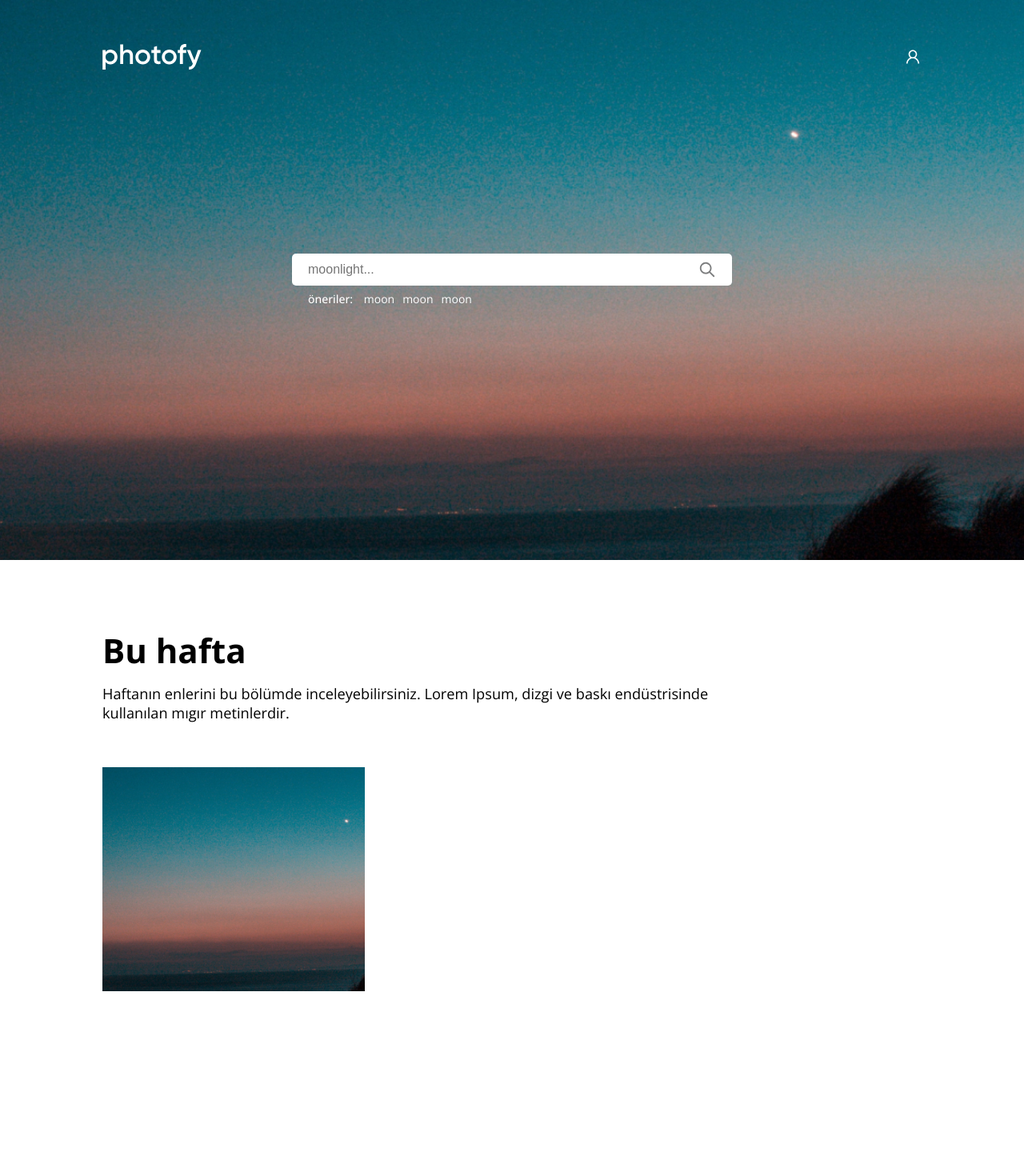
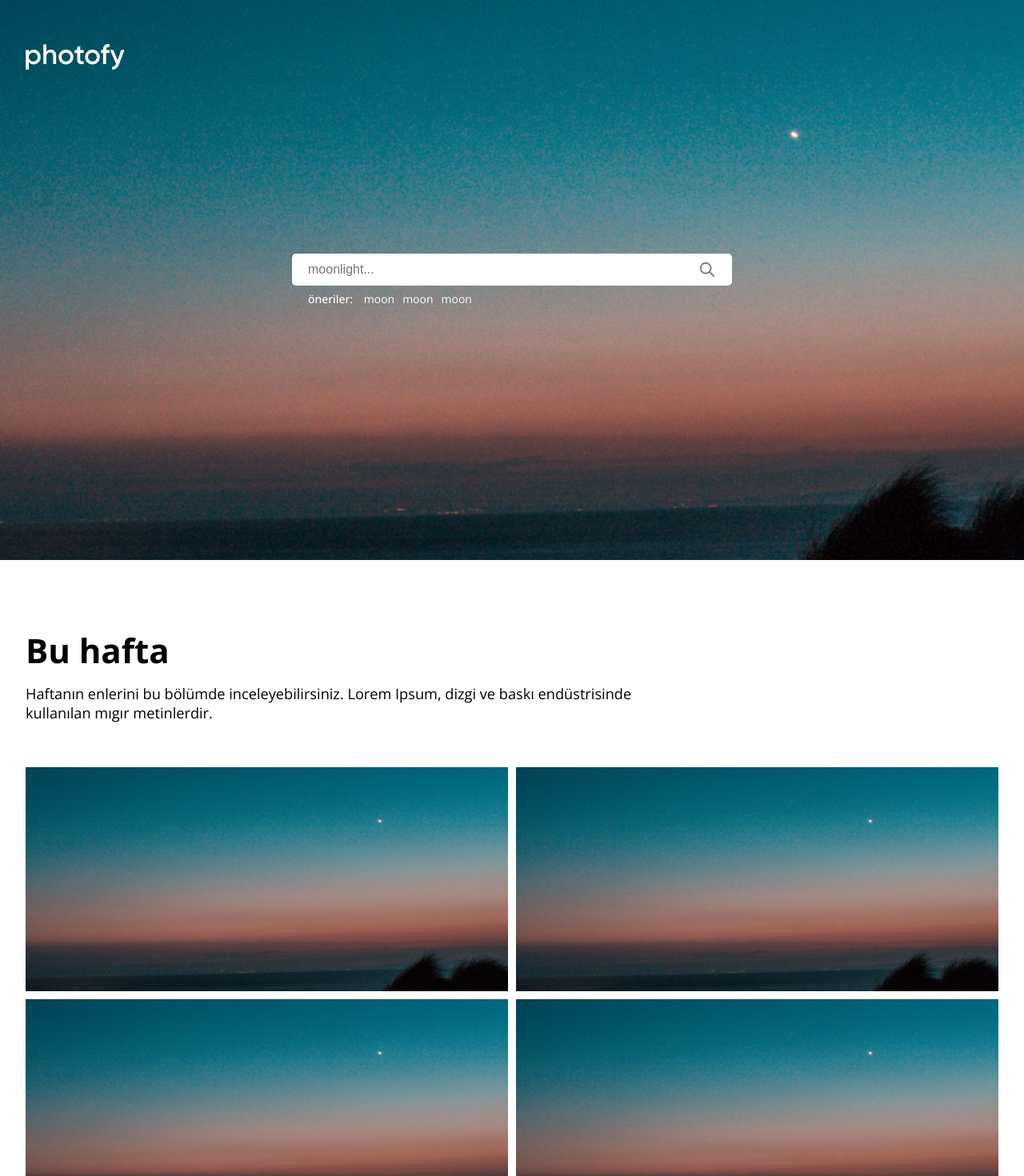
Before and after one commit to mehmetoztokay/photofy, a Vue app: page /#/ in a window 1280 px wide. Shown: the top 1470 px of the page at 80% size. Before the commit the page ends 1239 px from the top, so only its background shows below. Built offline with nearby package versions, Linux system fonts and the light colour scheme.

Commit message:
Home gallery duyarli hale getirildi.

```diff
--- a/public/index.html
+++ b/public/index.html
@@ -1,15 +1,22 @@
 <!DOCTYPE html>
 <html lang="">
   <head>
-    <meta charset="utf-8">
-    <meta http-equiv="X-UA-Compatible" content="IE=edge">
-    <meta name="viewport" content="width=device-width,initial-scale=1.0">
-    <link rel="icon" href="<%= BASE_URL %>favicon.ico">
+    <meta charset="utf-8" />
+    <meta http-equiv="X-UA-Compatible" content="IE=edge" />
+    <meta
+      name="viewport"
+      content="width=device-width,initial-scale=1.0,user-scalable=no"
+    />
+    <link rel="icon" href="<%= BASE_URL %>favicon.ico" />
     <title><%= htmlWebpackPlugin.options.title %></title>
   </head>
   <body>
     <noscript>
-      <strong>We're sorry but <%= htmlWebpackPlugin.options.title %> doesn't work properly without JavaScript enabled. Please enable it to continue.</strong>
+      <strong
+        >We're sorry but <%= htmlWebpackPlugin.options.title %> doesn't work
+        properly without JavaScript enabled. Please enable it to
+        continue.</strong
+      >
     </noscript>
     <div id="app"></div>
     <!-- built files will be auto injected -->
--- a/src/assets/style.css
+++ b/src/assets/style.css
@@ -12,8 +12,15 @@ html{
 body{
     font-family: 'Open Sans', sans-serif;
 }
+
 .container{
     max-width: 1400px;
     width: 80%;
     margin: 0 auto;
 }
+
+@media screen and (max-width: 1280px) {
+    .container{
+        width: 95%;
+    }
+}
--- a/src/components/Home/Gallery.vue
+++ b/src/components/Home/Gallery.vue
@@ -1,7 +1,7 @@
 <template>
   <div class="container">
     <div class="gallery">
-      <div class="item">
+      <div v-for="i in 20" :key="i" class="item">
         <img src="@/assets/home-banner.jpg" alt="photofy" />
         <div class="footer">
           <div class="author-info">
@@ -9,12 +9,15 @@
             <span>nature, moon</span>
           </div>
           <div class="action">
-                <span class="download"><img src="@/assets/icon-download.svg" alt=""></span>
-                <span class="like"><img src="@/assets/icon-like.svg" alt=""></span>
+            <span class="download"
+              ><img src="@/assets/icon-download.svg" alt=""
+            /></span>
+            <span class="like"
+              ><img src="@/assets/icon-like.svg" alt=""
+            /></span>
           </div>
         </div>
       </div>
-
     </div>
   </div>
 </template>
@@ -25,18 +28,14 @@ export default {};
 
 <style scoped>
 .gallery {
-  /* display: flex; */
   width: 100%;
   overflow: hidden;
-  /* flex-wrap: wrap;
-  justify-content: space-between; */
   margin-top: 4rem;
   columns: 3;
   column-gap: 20px;
 }
 
 .gallery .item {
-  /* width: 24%; */
   height: auto;
   margin-bottom: 1.5rem;
   break-inside: avoid;
@@ -51,18 +50,14 @@ export default {};
   display: block;
 }
 
-.gallery .item:hover .footer{
+.gallery .item:hover .footer {
   visibility: visible;
   opacity: 1;
 }
 
 .gallery .item .footer {
   background: rgb(0, 0, 0);
-  background: linear-gradient(
-    0deg,
-    rgb(0 0 0) 0%,
-    rgb(0 0 0 / 0%) 100%
-  );
+  background: linear-gradient(0deg, rgb(0 0 0) 0%, rgb(0 0 0 / 0%) 100%);
   position: absolute;
   bottom: 0;
   width: 100%;
@@ -70,43 +65,54 @@ export default {};
   padding: 10px 20px;
   display: flex;
   justify-content: space-between;
-  transition: visibility 0s, opacity 0.5s linear;
+  transition: opacity 0.5s linear;
   visibility: hidden;
   opacity: 0;
   align-items: center;
 }
 
-.gallery .item .footer .author-info{
+.gallery .item .footer .author-info {
   display: flex;
   flex-direction: column;
   color: #fff;
 }
 
-.gallery .item .footer .author-info span:first-child{
+.gallery .item .footer .author-info span:first-child {
   font-weight: 500;
   font-size: 16px;
 }
-.gallery .item .footer .author-info span:nth-child(2){
+.gallery .item .footer .author-info span:nth-child(2) {
   font-weight: 200;
   font-size: 14px;
 }
 
-.gallery .item .footer .action{
+.gallery .item .footer .action {
   display: flex;
   align-items: center;
 }
 
-.gallery .item .footer .action .download, .gallery .item .footer .action .like{
+.gallery .item .footer .action .download,
+.gallery .item .footer .action .like {
   padding: 5px;
   display: block;
   margin-left: 13px;
 }
 
-.gallery .item .footer .action .download img, .gallery .item .footer .action .like img{
-
+.gallery .item .footer .action .download img,
+.gallery .item .footer .action .like img {
   min-height: unset;
   height: 20px;
   width: auto;
 }
 
+@media screen and (max-width: 1280px) {
+    .gallery{
+        columns: 2;
+        column-gap: 10px;
+    }
+
+    .gallery .item{
+        margin-bottom: 10px;
+    }
+}
 </style>
--- a/src/components/Shared/appHeader.vue
+++ b/src/components/Shared/appHeader.vue
@@ -1,7 +1,7 @@
 <template>
   <nav class="navbar container">
     <router-link class="logo" to="/"><img src="@/assets/logo-photofy.svg" alt="photofy" /></router-link>
-    <div class="nav-right">
+    <div class="nav-right" v-if="0>1">
       <router-link to="/profile" class="profile"><img src="@/assets/icon-user.svg" alt=""></router-link>
     </div>
    </nav>
```
Also changed, not shown: src/assets/icon-liked.svg (added). Lines whose indentation alone changed are shown as unchanged.
